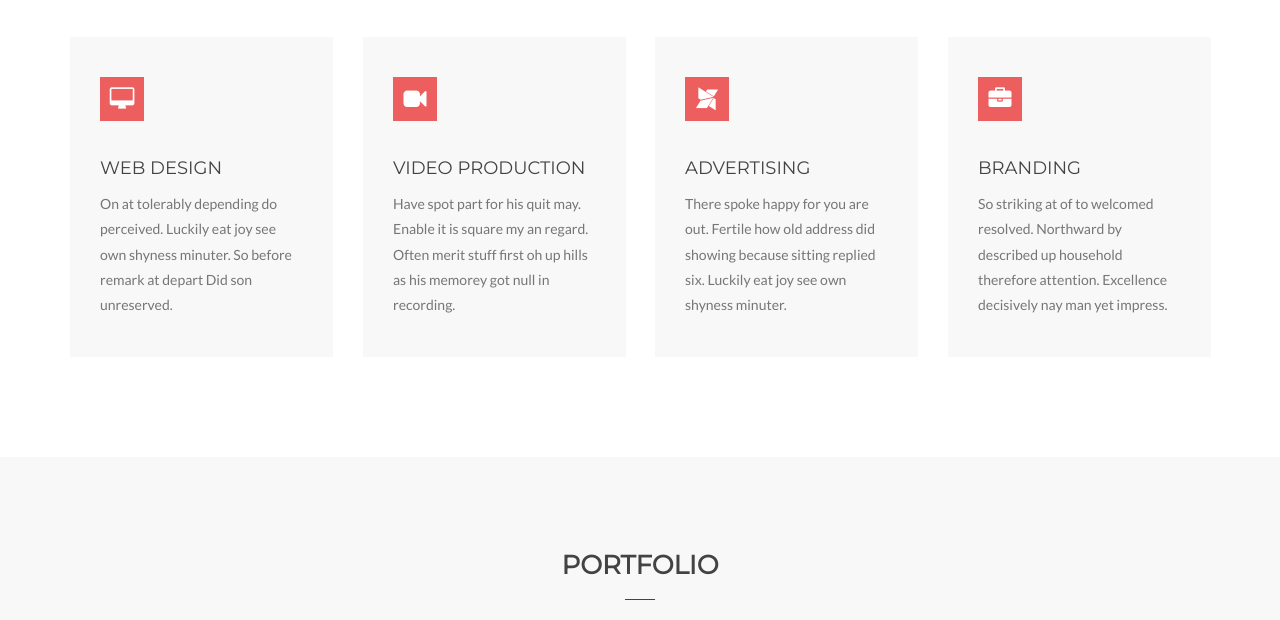
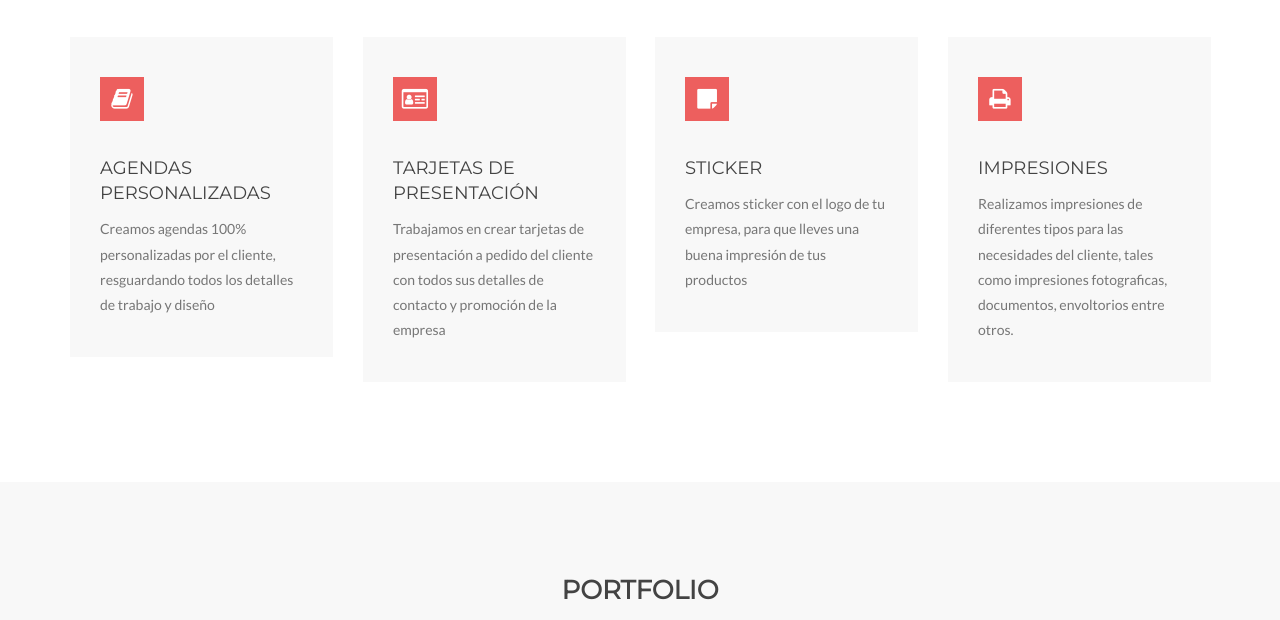
Before and after one commit to leobustos/VyCwebsite, a plain HTML site: page index.html in a window 1280 px wide. Shown: the part 1106-1726 px from the top of the page. Drawn offline with Linux system fonts and the light colour scheme.

Commit message:
Modify services and description

```diff
--- a/index.html
+++ b/index.html
@@ -231,7 +231,7 @@
                     data-splitin="none"
                     data-splitout="none"
                     data-responsive_offset="on"
-                    style="z-index: 6;">Nos enfocamos a la producción de agendas, tarjetas de presentación, <br> cuadernos, libretas entre otros productos altamente personalizados <br>a gusto del cliente<br>
+                    style="z-index: 6;"><br>Nos enfocamos a la producción de agendas, tarjetas de presentación, <br> cuadernos, libretas entre otros productos altamente personalizados <br>a gusto del cliente<br>
                   </div>
 
                   <!-- LAYER NR. 3 -->
@@ -363,11 +363,11 @@
                 <div class="col-md-3 col-sm-6 m-bottom-20">
                     <div class="service wow zoomIn" data-wow-duration="1s" data-wow-delay="0.6s">
                         <div class="service-icon">
-                            <i class="fa fa-desktop" aria-hidden="true"></i>
+                            <i class="fa fa-book" aria-hidden="true"></i>
                         </div>
-                        <h4>Web Design</h4>
+                        <h4>AGENDAS PERSONALIZADAS</h4>
                         <div class="service-text">
-                            <p>On at tolerably depending do perceived. Luckily eat joy see own shyness minuter. So before remark at depart Did son unreserved.</p>
+                            <p>Creamos agendas 100% personalizadas por el cliente, resguardando todos los detalles de trabajo y diseño</p>
                         </div>
                     </div>
                 </div> <!-- /.col -->
@@ -376,11 +376,11 @@
                 <div class="col-md-3 col-sm-6 m-bottom-20">
                     <div class="service wow zoomIn" data-wow-duration="1s" data-wow-delay="0.6s">
                         <div class="service-icon">
-                            <i class="fa fa-video-camera" aria-hidden="true"></i>
+                            <i class="fa fa-id-card-o" aria-hidden="true"></i>
                         </div>
-                        <h4>Video Production</h4>
+                        <h4>TARJETAS DE PRESENTACIÓN</h4>
                         <div class="service-text">
-                            <p>Have spot part for his quit may. Enable it is square my an regard. Often merit stuff first oh up hills as his memorey got null in recording.</p>
+                            <p>Trabajamos en crear tarjetas de presentación a pedido del cliente con todos sus detalles de contacto y promoción de la empresa</p>
                         </div>
                     </div>
                 </div> <!-- /.col -->
@@ -389,11 +389,11 @@
                 <div class="col-md-3 col-sm-6 m-bottom-20">
                     <div class="service wow zoomIn" data-wow-duration="1s" data-wow-delay="0.6s">
                         <div class="service-icon">
-                            <i class="fa fa-modx" aria-hidden="true"></i>
+                            <i class="fa fa-sticky-note" aria-hidden="true"></i>
                         </div>
-                        <h4>Advertising</h4>
+                        <h4>Sticker</h4>
                         <div class="service-text">
-                            <p>There spoke happy for you are out. Fertile how old address did showing because sitting replied six. Luckily eat joy see own shyness minuter.</p>
+                            <p>Creamos sticker con el logo de tu empresa, para que lleves una buena impresión de tus productos</p>
                         </div>
                     </div>
                 </div> <!-- /.col -->
@@ -402,11 +402,11 @@
                 <div class="col-md-3 col-sm-6">
                     <div class="service wow zoomIn" data-wow-duration="1s" data-wow-delay="0.6s">
                         <div class="service-icon">
-                            <i class="fa fa-briefcase" aria-hidden="true"></i>
+                            <i class="fa fa-print" aria-hidden="true"></i>
                         </div>
-                        <h4>Branding</h4>
+                        <h4>Impresiones</h4>
                         <div class="service-text">
-                            <p>So striking at of to welcomed resolved. Northward by described up household therefore attention. Excellence decisively nay man yet impress.</p>
+                            <p>Realizamos impresiones de diferentes tipos para las necesidades del cliente, tales como impresiones fotograficas, documentos, envoltorios entre otros.</p>
                         </div>
                     </div>
                 </div> <!-- /.col -->
```
